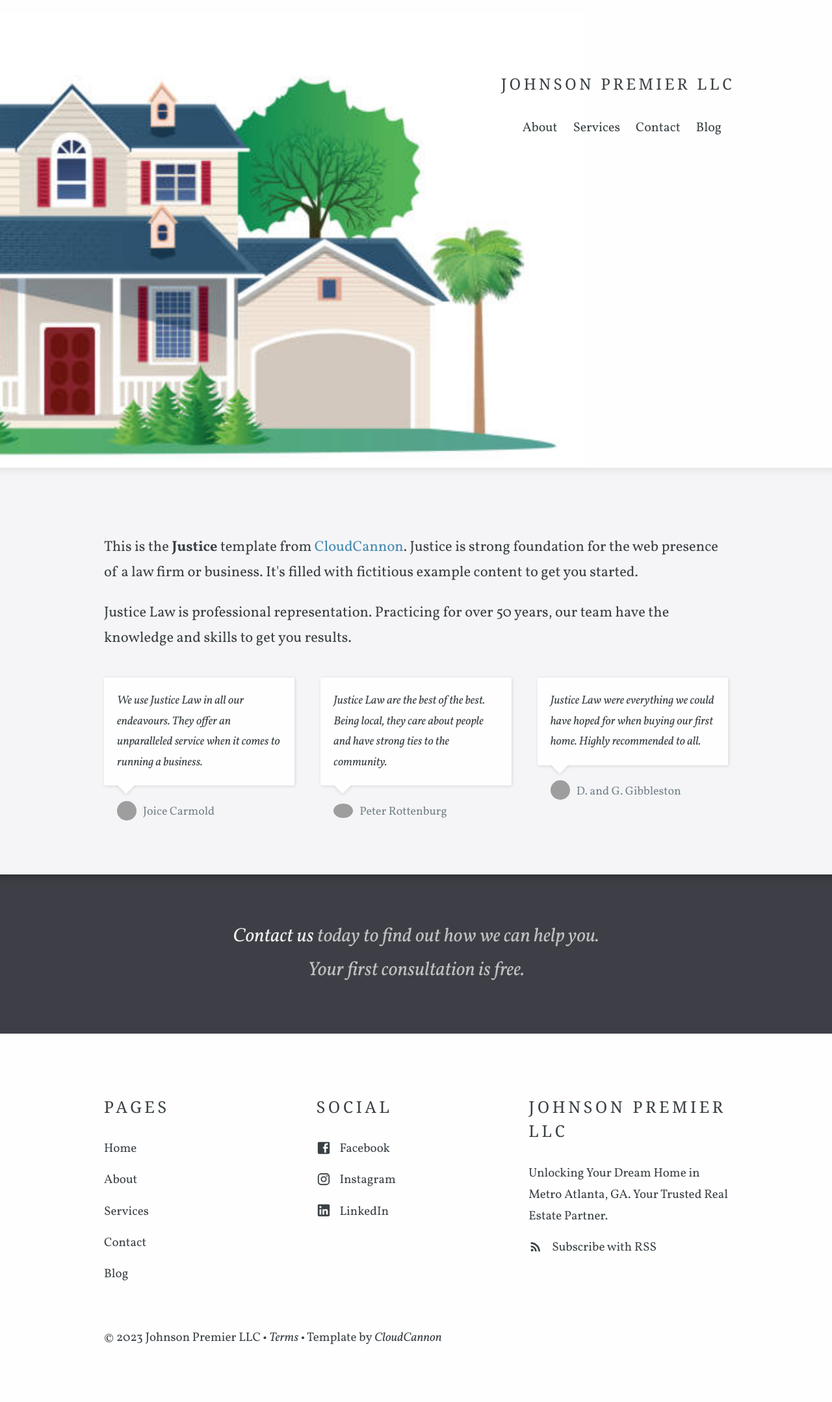
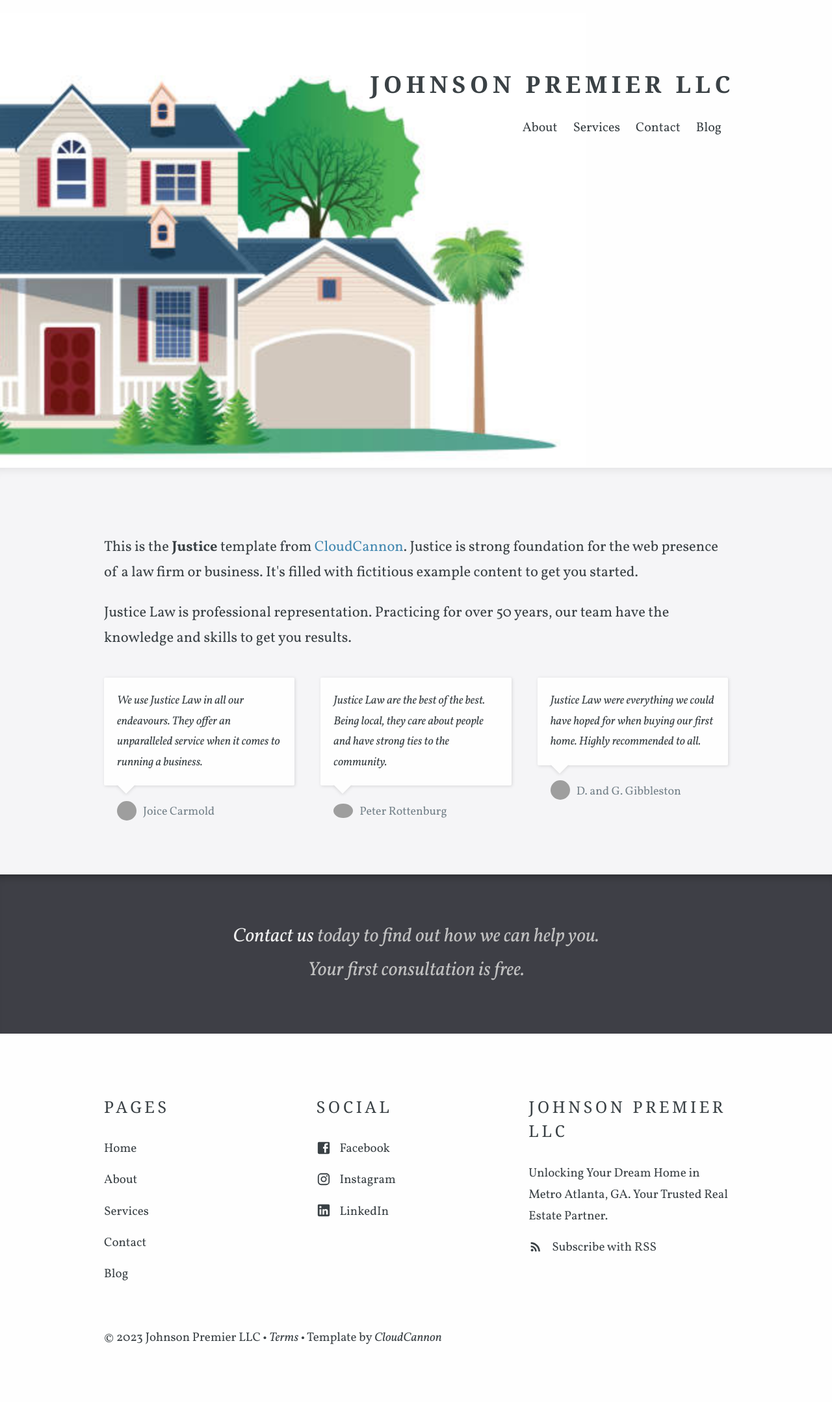
Before and after one commit to johnsonpremierllc/johnsonpremierllc.github.io, a Jekyll site: the page built from index.html, in a window 1280 px wide. Shown: the whole page at 65% size. Built offline with Jekyll 4.4.1, drawn with Linux system fonts in a browser that asks for light colours; some web fonts are replaced; grey boxes are pictures that could not be loaded.

Commit message:
main.scss font update

```diff
--- a/css/main.scss
+++ b/css/main.scss
@@ -12,11 +12,13 @@ $mobile-break: 700px;
 
 
 h1 {
-  font-size: 24px;
+  font-size: 36px;
+  font-weight: bold;
 }
 
 /* or */
 
 .heading {
-  font-size: 24px;
+  font-size: 36px;
+  font-weight: bold;
 }
```
